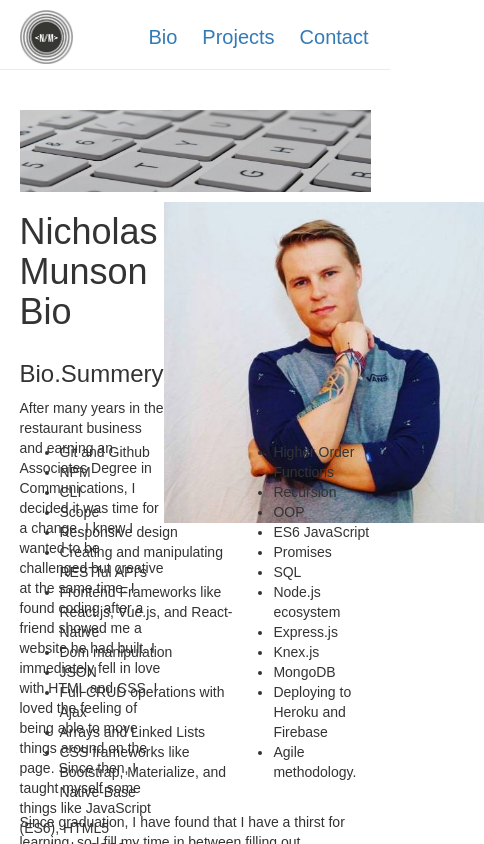
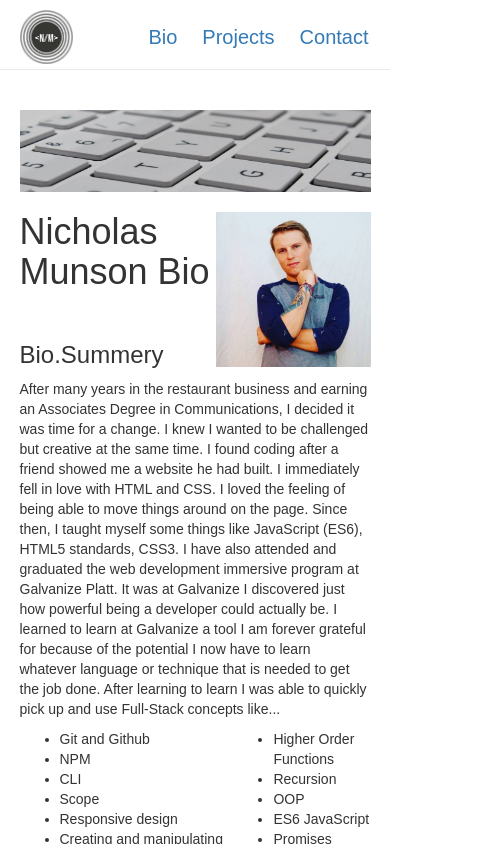
Before and after one commit to NicholasMunson/NicholasMunsonFullStackDevClient, a React (Create React App) app: page /Bio in a window 390 px wide. Shown: the top 844 px of the page, 484 px wide, since content can reach past the window. Built offline with nearby package versions, Linux system fonts and the light colour scheme.

Commit message:
add media quires for all break points

```diff
--- a/src/components/About.js
+++ b/src/components/About.js
@@ -8,22 +8,22 @@
         <div className="titles-and-my-self-img">
             <div className="titles">
                 <h1 className='title'>Nicholas Munson Bio</h1>
-                <h3>Bio.Summery</h3>
-                <p className="paragraph">After many years in the restaurant business and earning an Associates Degree in Communications,
-                I decided it was time for a change. I knew I wanted to be challenged but creative at the same time.
-                I found coding after a friend showed me a website he had built.
-                I immediately fell in love with HTML and CSS. I loved the feeling of
-                being able to move things around on the page. Since then, I taught myself some things like JavaScript (ES6),
-                HTML5 standards, CSS3. I have also attended and graduated the web development immersive program
-                at Galvanize Platt. It was at Galvanize I discovered just how powerful being a developer could actually be.
-                I learned to learn at Galvanize a tool I am forever grateful for because of the potential I now have to learn whatever
-                language or technique that is needed to get the job done. After learning to learn I was able to quickly pick up and use Full-Stack concepts like...
-                </p>
             </div>
             <div className="my-self-img">
                 <img id="self-img" src={require("../images/self-image.jpg")} alt="image of Nicholas Munson full stack developer " />
             </div>
         </div>
+        <h3>Bio.Summery</h3>
+        <p className="paragraph paragraph-one">After many years in the restaurant business and earning an Associates Degree in Communications,
+        I decided it was time for a change. I knew I wanted to be challenged but creative at the same time.
+        I found coding after a friend showed me a website he had built.
+        I immediately fell in love with HTML and CSS. I loved the feeling of
+        being able to move things around on the page. Since then, I taught myself some things like JavaScript (ES6),
+        HTML5 standards, CSS3. I have also attended and graduated the web development immersive program
+        at Galvanize Platt. It was at Galvanize I discovered just how powerful being a developer could actually be.
+        I learned to learn at Galvanize a tool I am forever grateful for because of the potential I now have to learn whatever
+        language or technique that is needed to get the job done. After learning to learn I was able to quickly pick up and use Full-Stack concepts like...
+        </p>
         <div className="concept-list concept-list-1">
             <ul>
                 <li>Git and Github</li>
--- a/src/styles/about.css
+++ b/src/styles/about.css
@@ -1,19 +1,22 @@
 .body{
     padding: 1%  5%;
     padding-top: 110px;
+    display: flex;
+    flex-direction: column;
+    flex-wrap: nowrap;
 }
 
 .paragraph{
     text-align: left;
 }
 
+.paragraph-one{
+    width: 75%;
+}
+
 .concept-list {
     display: flex;
     justify-content: center;
-}
-
-.concept-list-1{
-    padding-top: 65px;
 }
 
 .learning-list{
@@ -40,11 +43,47 @@
 .titles-and-my-self-img{
     display: flex;
     flex-direction: row;
-    height: 185px;
+    height: 68px;
     justify-content: space-between;
 }
 
 #self-img{
-    height: 184%;
-    padding: 10px 0;
+    height: 465%;
+    padding: 20px 0;
+    float: right;
 }
+
+@media only screen and (max-width: 1024px){
+    .paragraph-one {
+        width: 67%;
+    }
+
+}
+
+@media only screen and (max-width: 768px){
+    .paragraph-one {
+        width: 68%;
+    }
+    #self-img{
+        height: 376%;
+    }
+}
+
+@media only screen and (max-width: 425px){
+    #self-img{
+        height: 150%;
+    }
+    .paragraph-one {
+        width: 100%;
+    }
+    .titles-and-my-self-img{
+        height: 130px;
+    }
+
+}
+
+@media only screen and (max-width: 320px){
+    #self-img{
+        height: 130%;
+    }
+}
```
